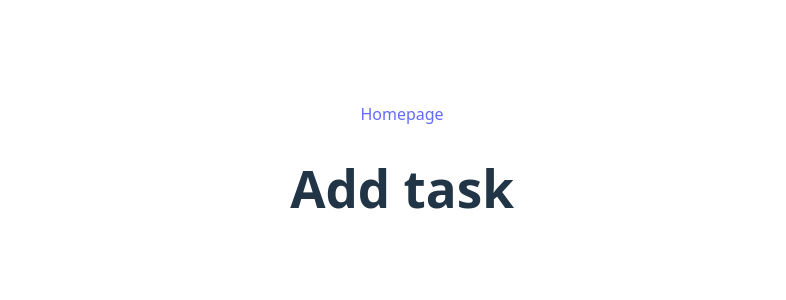
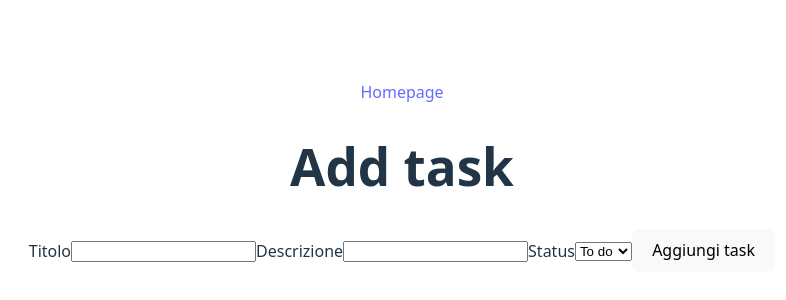
Before and after one commit to antonella1986/ex-react-task-manager, a React (Vite) app in the folder react-task-manager-front/: page /AddTask in a window 1280 px wide. Shown: the part 224-524 px from the top of the page, without its empty margins (238-1024 px from the left). Built offline with nearby package versions, Linux system fonts and the light colour scheme; no server answers.

Commit message:
milestone 5 completed: add form and validation

```diff
--- a/react-task-manager-front/src/pages/AddTask.jsx
+++ b/react-task-manager-front/src/pages/AddTask.jsx
@@ -1,10 +1,52 @@
 import { NavLink } from "react-router-dom";
+import { useRef, useState } from "react";
 
 export function AddTask() {
+    const descriptionRef = useRef(null);
+    const statusRef = useRef(null);
+
+    const [title, setTitle] = useState('');
+
+    function handleSubmit(e) {
+        e.preventDefault();
+        const description = descriptionRef.current.value;
+        const status = statusRef.current.value;
+        const symbols = "!@#$%^&*()-_=+[]{}|;:'\\";
+
+        if (!title) {
+            alert('Il campo non può essere vuoto')
+            return
+        } else if (symbols.test(title)) {
+            alert('Il titolo non può contenere simboli speciali');
+            return;
+        }
+        console.log({ title, description, status });
+    }
+
     return (
         <div>
             <NavLink to="/">Homepage</NavLink>
             <h1>Add task</h1>
+            <form onSubmit={handleSubmit}>
+                <label htmlFor="title">Titolo</label>
+                <input
+                    type="text"
+                    value={title}
+                    onChange={(e) => setTitle(e.target.value)}
+                />
+                <label htmlFor="description">Descrizione</label>
+                <input
+                    type="text"
+                    ref={descriptionRef}
+                />
+                <label htmlFor="status">Status</label>
+                <select defaultValue={"To do"} ref={statusRef}>
+                    <option value="To do">To do</option>
+                    <option value="Doing">Doing</option>
+                    <option value="Done">Done</option>
+                </select>
+                <button onClick={handleSubmit}>Aggiungi task</button>
+            </form>
         </div>
     );
 }
```
